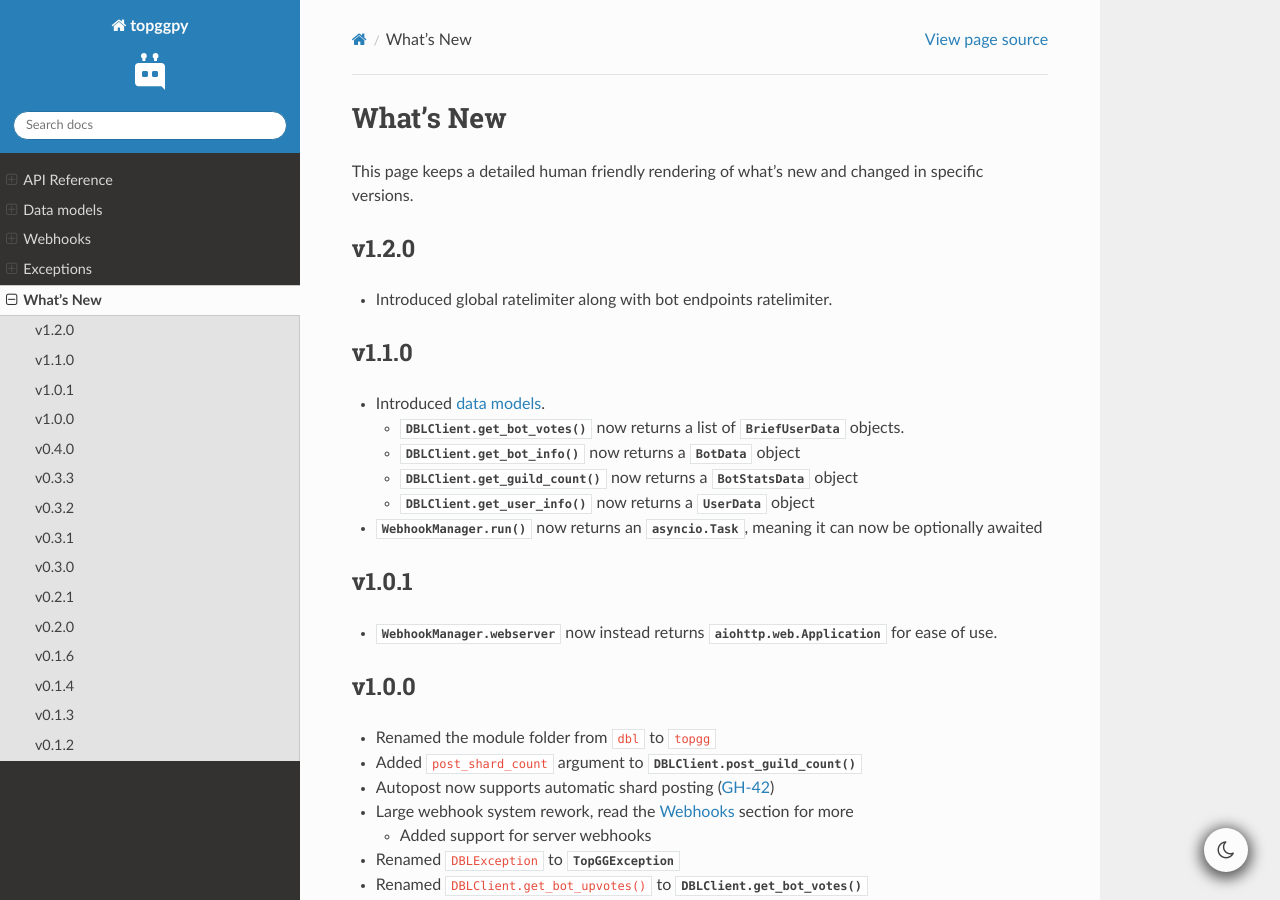
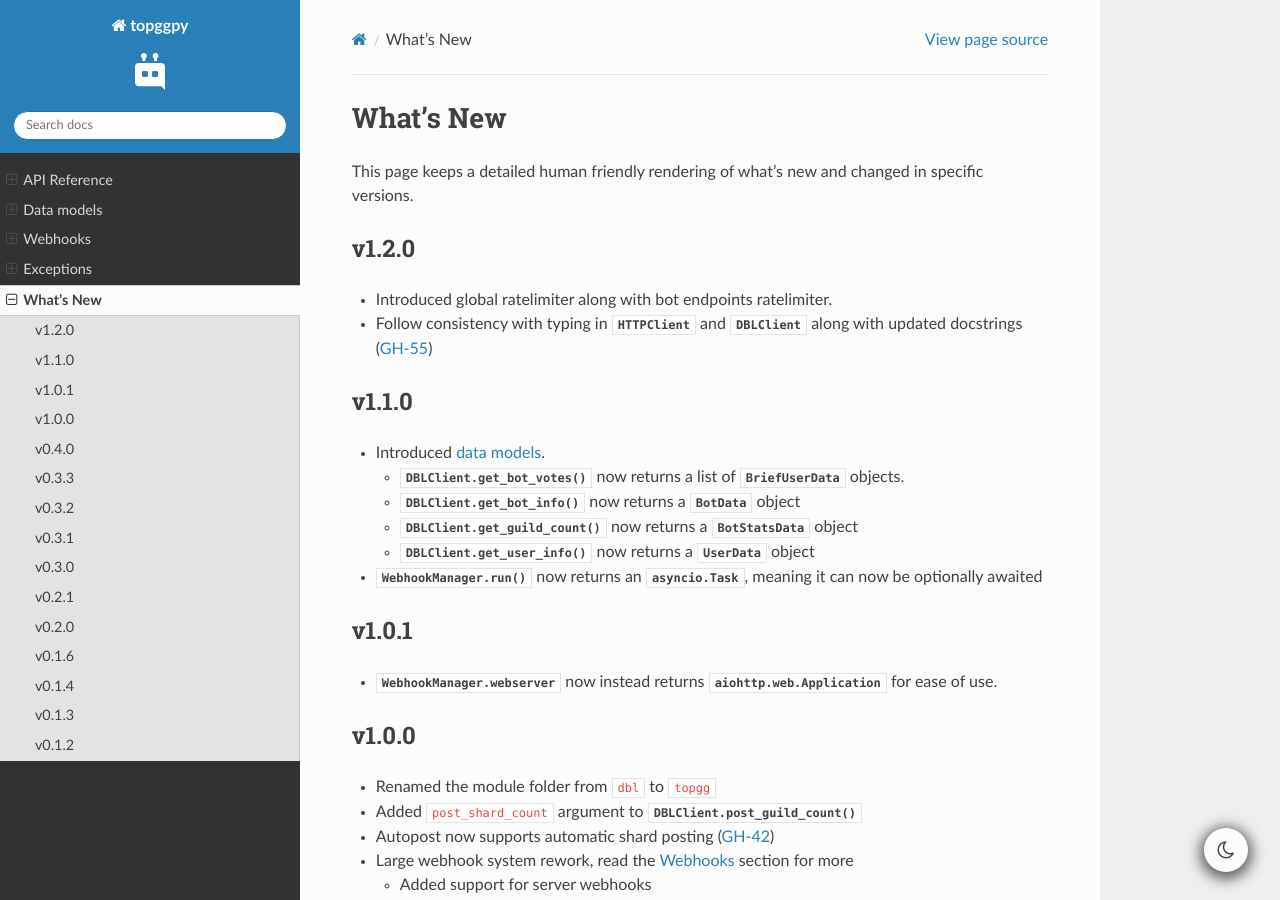
Before and after one commit to Top-gg-Community/python-sdk, a Sphinx documentation site: the page built from docs/whats_new.rst, in a window 1280 px wide and 900 px high. Built offline with Sphinx 7.4.7 and the Read the Docs theme 2.0.0, drawn with Linux system fonts in a browser that asks for light colours; the version number could not be read and is left out.

Commit message:
Update changelog

```diff
--- a/docs/whats_new.rst
+++ b/docs/whats_new.rst
@@ -12,6 +12,7 @@ v1.2.0
 ======
 
 * Introduced global ratelimiter along with bot endpoints ratelimiter.
+* Follow consistency with typing in :class:`HTTPClient` and :class:`DBLClient` along with updated docstrings (:issue:`55`)
 
 v1.1.0
 ======
```
